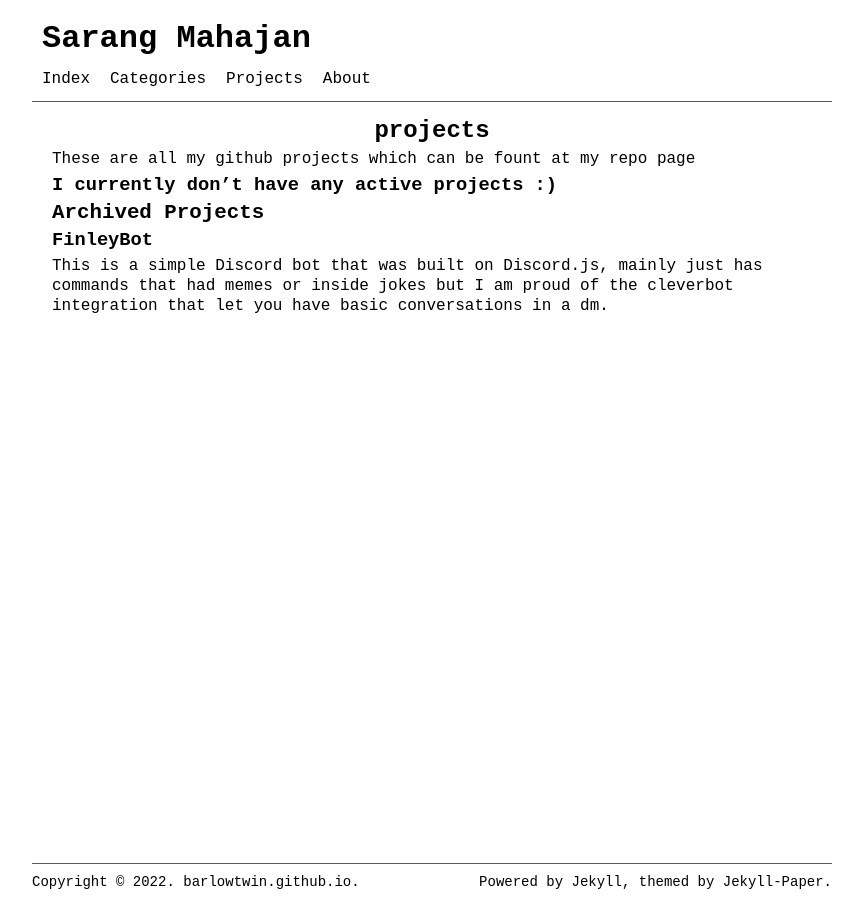
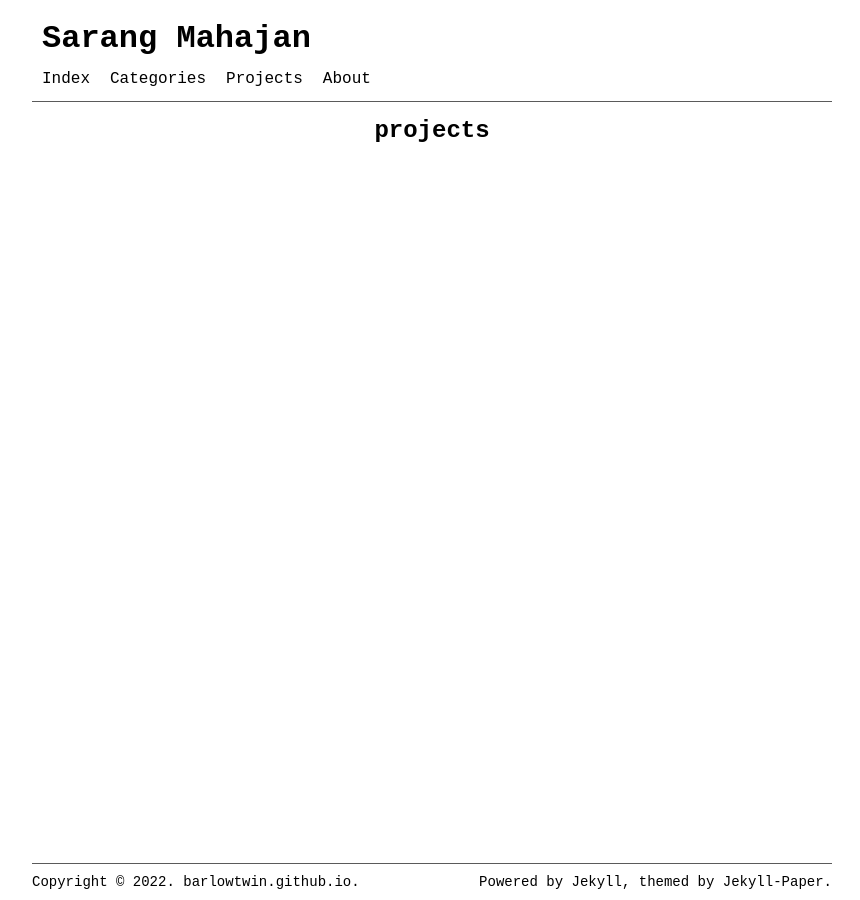
Before and after one commit to barlowtwin/sarang7m.github.io, a Jekyll site: the page built from pages/projects.md, in a window 1280 px wide. Shown: the whole page, without its empty margins (208-1068 px from the left). Built offline with Jekyll 4.4.1, drawn with Linux system fonts in a browser that asks for light colours.

Commit message:
Update projects.md

```diff
--- a/pages/projects.md
+++ b/pages/projects.md
@@ -3,12 +3,3 @@ layout: page
 title: projects
 permalink: /projects/
 ---
-These are all my github projects which can be fount at [my repo page](https://github.com/BorealBlizzard?tab=repositories)
-
-### I currently don't have any active projects :)
-
-## Archived Projects
-
-### [FinleyBot](https://github.com/BorealBlizzard/FinleyBot)
-
-This is a simple Discord bot that was built on Discord.js, mainly just has commands that had memes or inside jokes but I am proud of the cleverbot integration that let you have basic conversations in a dm.
```
